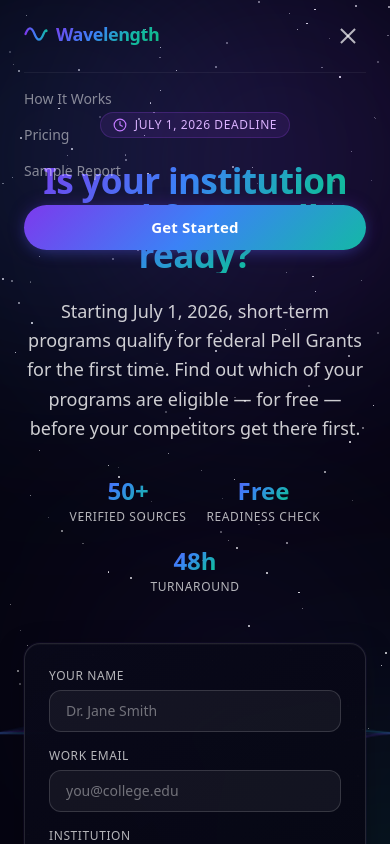
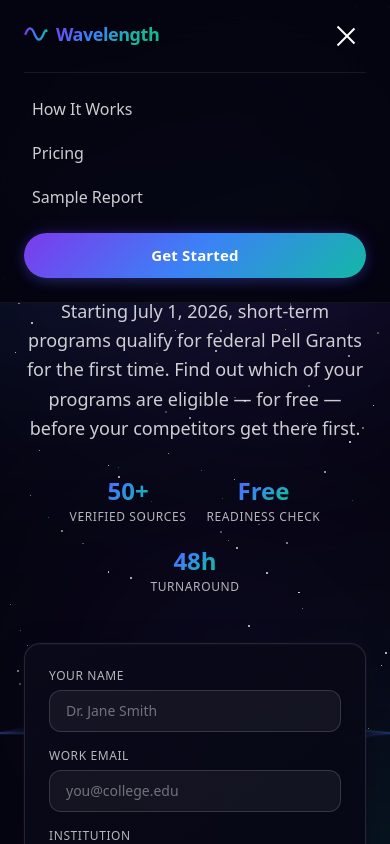
Before and after one commit to wspanic201/workforce-intelligence, a Next.js app: page / in a window 390 px wide. Both pictures are taken after a click on the button "Toggle menu". Shown: the top 844 px of the page. Built offline with nearby package versions, Linux system fonts and the light colour scheme.

Commit message:
Fix mobile nav: thicker/brighter hamburger lines, solid bg when menu open, bigger menu links

```diff
--- a/components/cosmic/NavBar.tsx
+++ b/components/cosmic/NavBar.tsx
@@ -18,8 +18,8 @@ export function NavBar() {
   return (
     <header
       className={`fixed top-0 left-0 right-0 z-50 transition-all duration-300 ${
-        scrolled
-          ? 'bg-[#050510]/90 backdrop-blur-xl border-b border-white/[0.06]'
+        scrolled || mobileOpen
+          ? 'bg-[#050510]/95 backdrop-blur-xl border-b border-white/[0.06]'
           : 'bg-transparent'
       }`}
     >
@@ -72,18 +72,18 @@ export function NavBar() {
             aria-label="Toggle menu"
           >
             <span
-              className={`w-5 h-0.5 bg-white/70 transition-all duration-300 ${
-                mobileOpen ? 'rotate-45 translate-y-2' : ''
+              className={`w-6 h-[2px] bg-white transition-all duration-300 ${
+                mobileOpen ? 'rotate-45 translate-y-[7px]' : ''
               }`}
             />
             <span
-              className={`w-5 h-0.5 bg-white/70 transition-all duration-300 ${
+              className={`w-6 h-[2px] bg-white transition-all duration-300 ${
                 mobileOpen ? 'opacity-0' : ''
               }`}
             />
             <span
-              className={`w-5 h-0.5 bg-white/70 transition-all duration-300 ${
-                mobileOpen ? '-rotate-45 -translate-y-2' : ''
+              className={`w-6 h-[2px] bg-white transition-all duration-300 ${
+                mobileOpen ? '-rotate-45 -translate-y-[7px]' : ''
               }`}
             />
           </button>
@@ -91,33 +91,35 @@ export function NavBar() {
 
         {/* Mobile menu */}
         {mobileOpen && (
-          <div className="md:hidden pb-6 space-y-4 border-t border-white/[0.06] pt-4">
+          <div className="md:hidden pb-6 space-y-1 border-t border-white/[0.08] pt-4">
             <Link
               href="#how-it-works"
-              className="block text-sm font-medium text-white/50 hover:text-white transition-colors"
+              className="block text-base font-medium text-white/80 hover:text-white py-2 px-2 rounded-lg hover:bg-white/[0.05] transition-colors"
               onClick={() => setMobileOpen(false)}
             >
               How It Works
             </Link>
             <Link
               href="#pricing"
-              className="block text-sm font-medium text-white/50 hover:text-white transition-colors"
+              className="block text-base font-medium text-white/80 hover:text-white py-2 px-2 rounded-lg hover:bg-white/[0.05] transition-colors"
               onClick={() => setMobileOpen(false)}
             >
               Pricing
             </Link>
             <Link
               href="#report-preview"
-              className="block text-sm font-medium text-white/50 hover:text-white transition-colors"
+              className="block text-base font-medium text-white/80 hover:text-white py-2 px-2 rounded-lg hover:bg-white/[0.05] transition-colors"
               onClick={() => setMobileOpen(false)}
             >
               Sample Report
             </Link>
-            <Link href="#pricing" onClick={() => setMobileOpen(false)}>
-              <button className="btn-cosmic btn-cosmic-primary text-sm py-2 px-6 w-full mt-2">
-                Get Started
-              </button>
-            </Link>
+            <div className="pt-3">
+              <Link href="#pricing" onClick={() => setMobileOpen(false)}>
+                <button className="btn-cosmic btn-cosmic-primary text-sm py-3 px-6 w-full">
+                  Get Started
+                </button>
+              </Link>
+            </div>
           </div>
         )}
       </nav>
```
